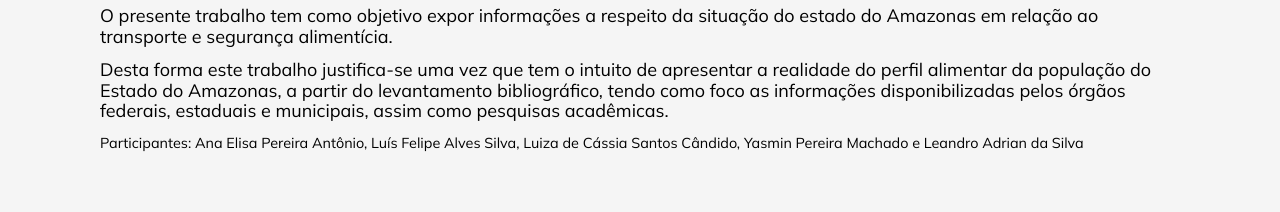
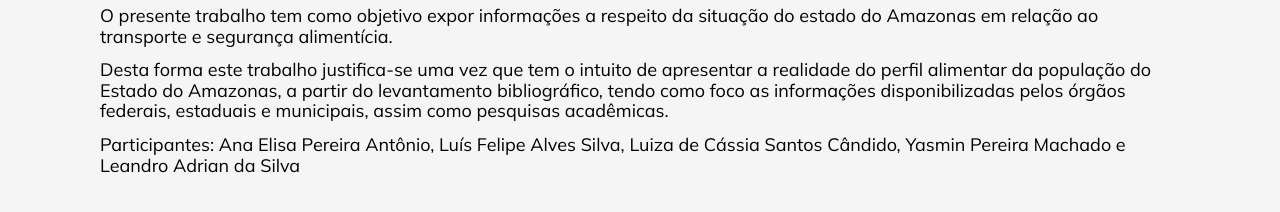
Before and after one commit to lezzin/iniciacao-cientifica, a plain HTML site: page index.html in a window 1280 px wide. Shown: the part 840-1052 px from the top of the page. Drawn offline with Linux system fonts and the light colour scheme.

Commit message:
Update index.html

```diff
--- a/index.html
+++ b/index.html
@@ -89,7 +89,7 @@
                         órgãos federais, estaduais e municipais, assim como pesquisas acadêmicas.
                     </p>
 
-                    <small>Participantes: Ana Elisa Pereira Antônio, Luís Felipe Alves Silva, Luiza de Cássia Santos Cândido, Yasmin Pereira Machado e Leandro Adrian da Silva</small>
+                    <p>Participantes: Ana Elisa Pereira Antônio, Luís Felipe Alves Silva, Luiza de Cássia Santos Cândido, Yasmin Pereira Machado e Leandro Adrian da Silva</p>
                 </div>
             </section>
 
```
